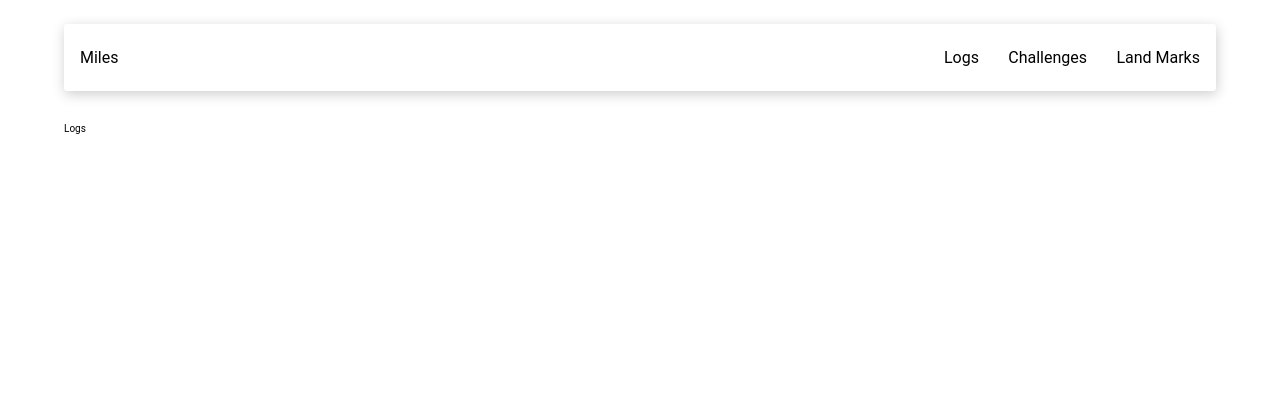
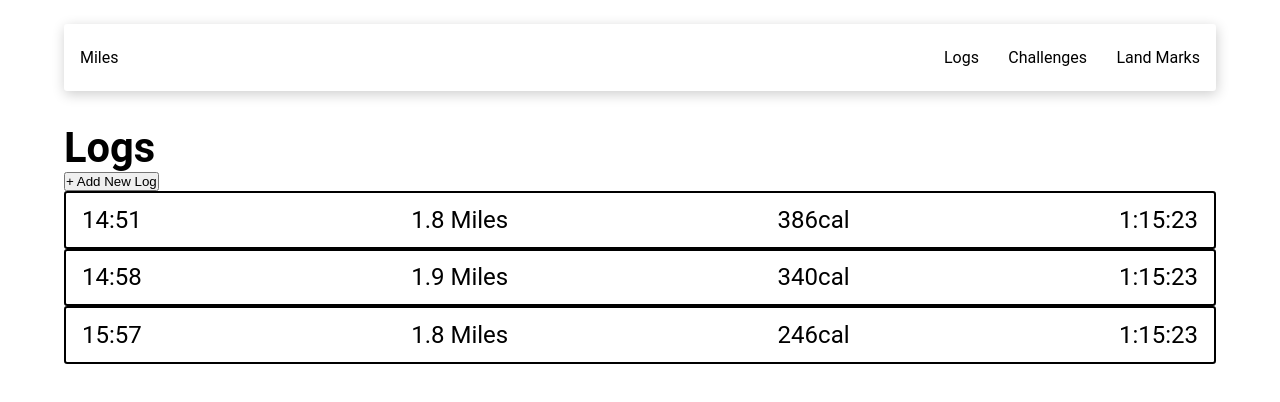
Before and after one commit to Lucidreline/miles, a React (Vite) app: page /logs in a window 1280 px wide. Shown: the top 402 px of the page. Built offline with nearby package versions, Linux system fonts and the light colour scheme.

Commit message:
Started messing around with logs using fake data.

```diff
--- /dev/null
+++ b/src/components/LogList/LogList.component.jsx
@@ -0,0 +1,38 @@
+import React, { useState, useEffect } from 'react'
+import logData from '../../fakeData';
+import LogListItem from '../LogListItem/LogListItem.component';
+
+const LogList = () => {
+    const [logs, setLogs] = useState([]);
+    const [loading, setLoading] = useState(true);
+
+    useEffect(() => {
+        // Define the async function to fetch data
+        async function fetchLogs() {
+            try {
+                const data = logData
+                console.log(data)
+                setLogs(data);
+            }
+            finally {
+                setLoading(false);
+            }
+        }
+        fetchLogs();
+    }, []);
+
+    if (loading) {
+        return <div>Loading posts...</div>;
+    }
+
+    console.log(logs)
+    return (
+        <div>
+            {logs.map(log => (
+                <LogListItem key={log.timestamp} log={log} />
+            ))}
+        </div>
+    )
+}
+
+export default LogList
--- /dev/null
+++ b/src/components/LogListItem/LogList.utils.js
@@ -0,0 +1,7 @@
+// ex timestamp: "10/26/25 14:57"
+const breakUpTimeStamp = (ogTimestamp) => {
+    return ogTimestamp.slice(-5)
+
+}
+
+export default breakUpTimeStamp
--- /dev/null
+++ b/src/components/LogListItem/LogListItem.component.jsx
@@ -0,0 +1,28 @@
+import React from 'react'
+import './LogListItem.styles.scss'
+import breakUpTimeStamp from './LogList.utils'
+
+const LogListItem = ({ log }) => {
+    console.log(log)
+
+    const { timestamp, distanceMiles, calories, durration } = log
+
+    return (
+        <div className="log-list-item-container">
+            <div className="item-section">
+                <span>{breakUpTimeStamp(timestamp)}</span>
+            </div>
+            <div className="item-section">
+                <span>{distanceMiles} Miles</span>
+            </div>
+            <div className="item-section">
+                <span>{calories}cal</span>
+            </div>
+            <div className="item-section">
+                <span>{durration}</span>
+            </div>
+        </div>
+    )
+}
+
+export default LogListItem
--- /dev/null
+++ b/src/components/LogListItem/LogListItem.styles.scss
@@ -0,0 +1,15 @@
+@use '../../globalVars' as v;
+
+.log-list-item-container {
+    display: flex;
+    border: black solid 2px;
+    justify-content: space-between;
+    padding: 0.8rem 1rem;
+    border-radius: v.$border-radius;
+
+    .item-section {
+        span {
+            font-size: 1.5rem;
+        }
+    }
+}
--- a/src/components/navBar/NavBar.styles.scss
+++ b/src/components/navBar/NavBar.styles.scss
@@ -1,3 +1,5 @@
+@use '../../globalVars' as v;
+
 .nav-bar {
     font-size: 1rem;
     min-height: 3rem;
@@ -5,7 +7,7 @@
     display: flex;
     justify-content: space-between;
     box-shadow: 0.05rem 0.2rem 0.8rem rgba(0, 0, 0, 0.2);
-    border-radius: 0.2rem;
+    border-radius: v.$border-radius;
     padding: 0 1rem;
     margin: 1.5rem 0 2rem 0;
     transition: 0.3s ease-in-out;
--- /dev/null
+++ b/src/fakeData.js
@@ -0,0 +1,30 @@
+const logData =
+    [
+        {
+            timestamp: "10/26/25 14:51",
+            durration: "1:15:23",
+            calories: "386",
+            steps: 800,
+            effort: 7,
+            distanceMiles: 1.8
+        },
+        {
+            timestamp: "10/27/25 14:58",
+            durration: "1:15:23",
+            calories: "340",
+            steps: 800,
+            effort: 7,
+            distanceMiles: 1.9
+        },
+        {
+            timestamp: "10/28/25 15:57",
+            durration: "1:15:23",
+            calories: "246",
+            steps: 800,
+            effort: 7,
+            distanceMiles: 1.8
+        }
+    ]
+
+
+export default logData;
--- /dev/null
+++ b/src/globalVars.scss
@@ -0,0 +1 @@
+$border-radius: 0.2rem;
--- a/src/pages/Logs/Logs.page.jsx
+++ b/src/pages/Logs/Logs.page.jsx
@@ -1,8 +1,15 @@
 import React from 'react'
+import LogList from '../../components/LogList/LogList.component'
 
 const Logs = () => {
     return (
-        <div>Logs</div>
+        <div className="logs-page">
+            <div className="logs-header">
+                <h1>Logs</h1>
+                <button>+ Add New Log</button>
+            </div>
+            <LogList />
+        </div>
     )
 }
 
```
